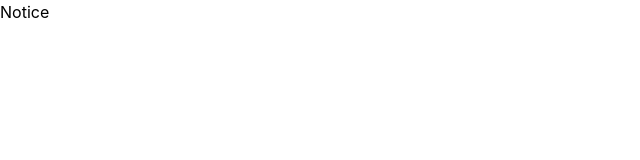
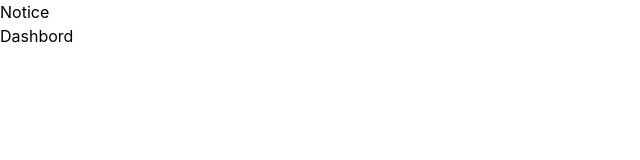
Before and after one commit to shiwani-dev/Notice-System, a React (Vite) app: page / in a window 1280 px wide. Shown: the top 160 px of the page, without its empty margins (0-640 px from the left). Built offline with nearby package versions, Linux system fonts and the light colour scheme.

Commit message:
dasboard

```diff
--- a/src/App.jsx
+++ b/src/App.jsx
@@ -5,6 +5,7 @@ function App() {
   return (
     <div>
       <h1>Notice</h1>
+      <p>Dashbord</p>
     </div>
   );
 }
```
Also changed, not shown: src/Components/DashBoard.jsx (added).
